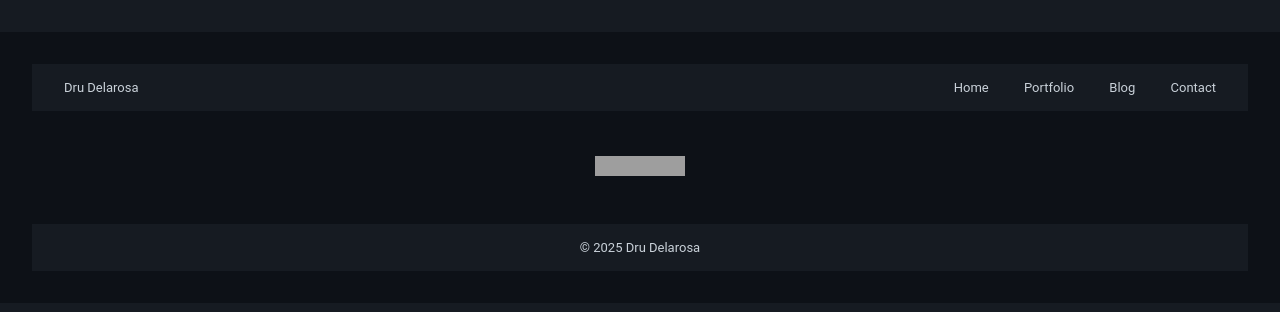
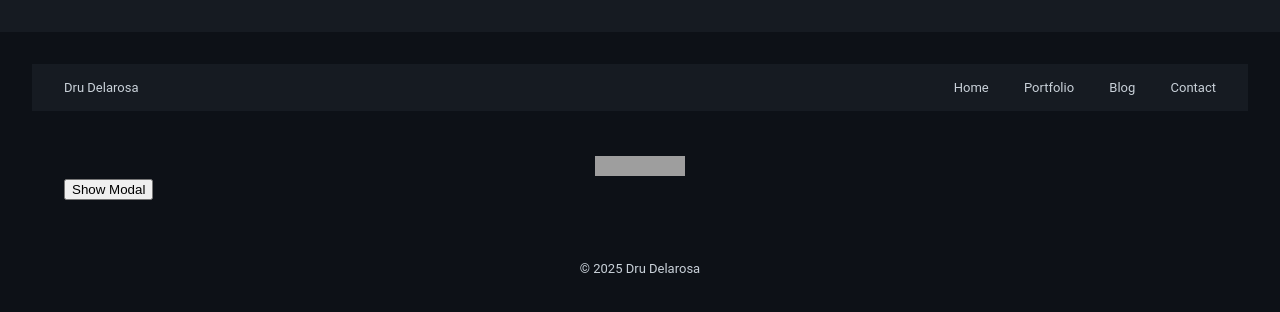
Before and after one commit to dntstck/web-main, a Jekyll site: the page built from index.html, in a window 1280 px wide. Shown: the top 312 px of the page. Built offline with Jekyll 4.4.1, drawn with Linux system fonts in a browser that asks for light colours; grey boxes are pictures that could not be loaded.

Commit message:
updated index.html

```diff
--- a/assets/style.css
+++ b/assets/style.css
@@ -60,7 +60,7 @@
 
 footer {
     padding: 1rem;
-    background-color: #161b22;
+    background-color: #0d1117;
     text-align: center;
 }
 
--- a/index.html
+++ b/index.html
@@ -57,6 +57,16 @@
 <main>
     <p class="lead">
         <div align="center"><img src="https://img.shields.io/badge/Status-Under%20Construction-%2324292e.svg?style=for-the-badge&amp;labelColor=%23FFC107" alt="Under Construction Badge"></div>
+        <div x-data="{ showModal: false }">
+        <button @click="showModal = true">Show Modal</button>
+        <div x-show="showModal" class="modal">
+        <div class="modal-content">
+        <span @click="showModal = false" class="close">&times;</span>
+      <p>Content here</p>
+    </div>
+  </div>
+</div>
+
     </p>
 </main>
 
```
